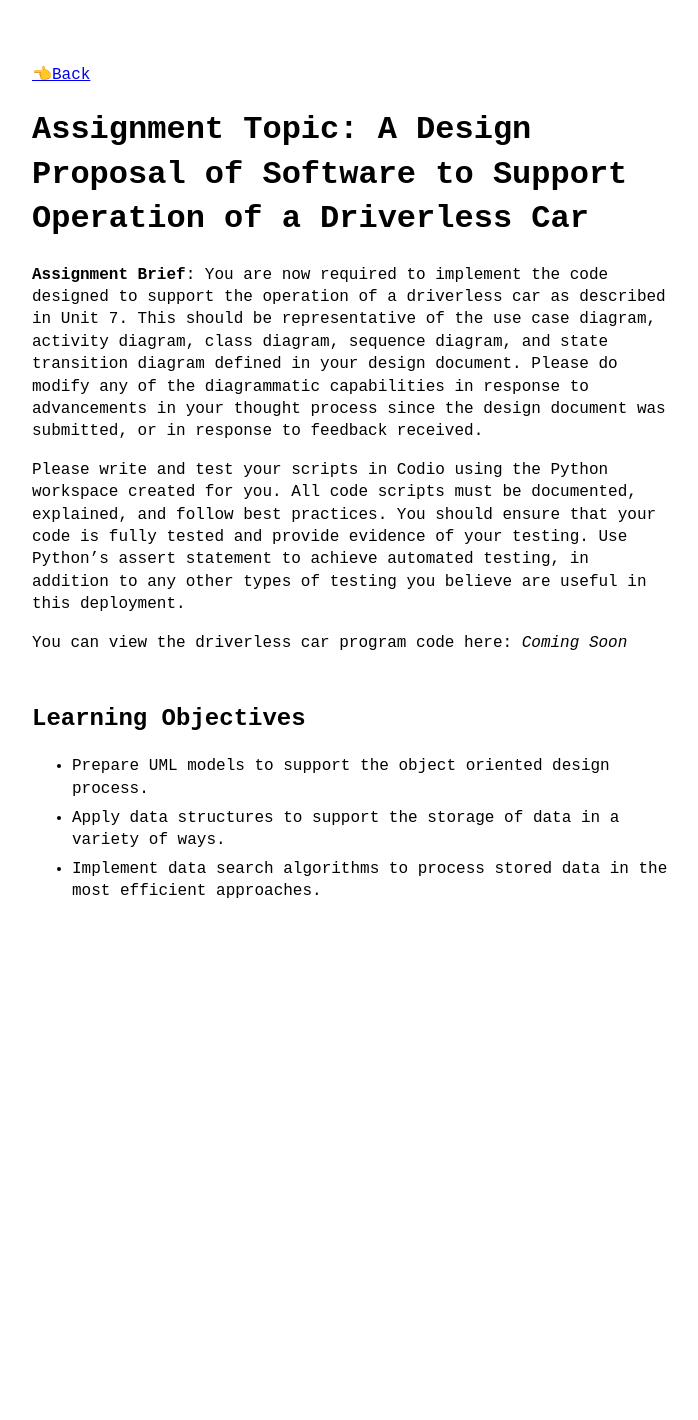
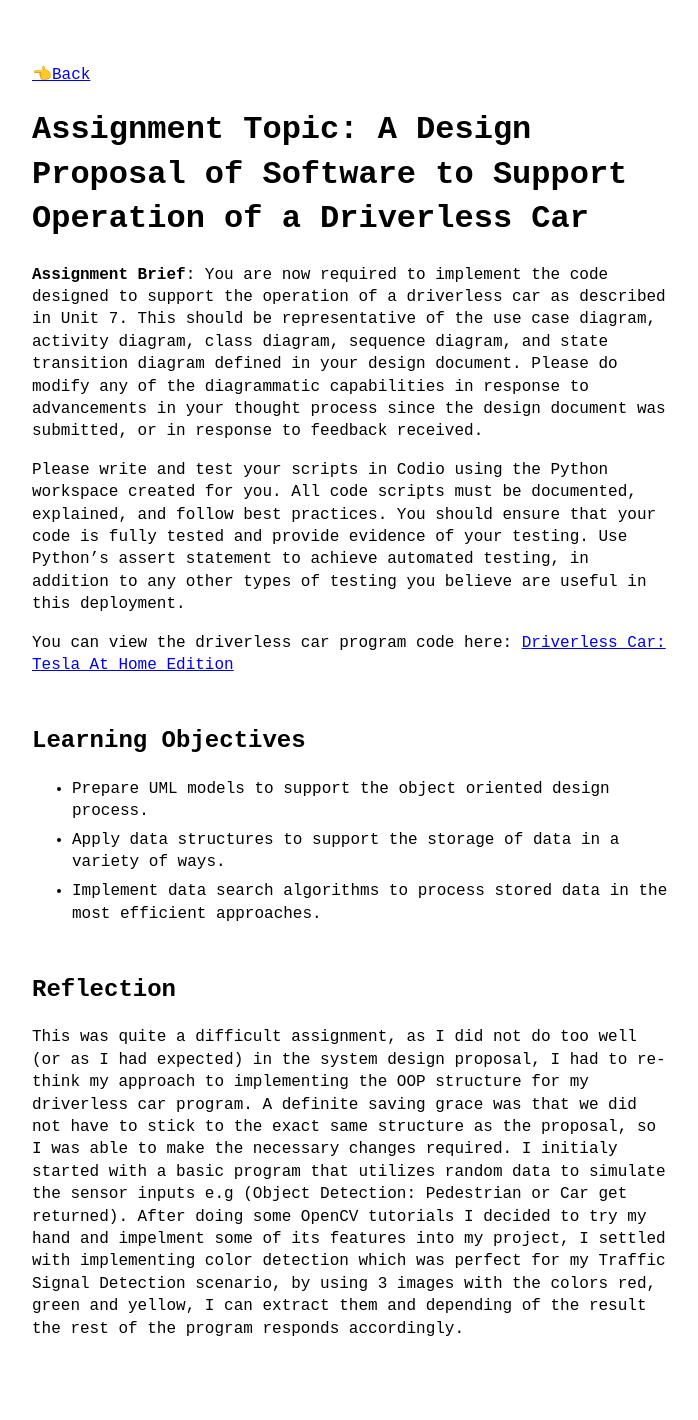
Before and after one commit to nkosi-tauro/essex-eportfolio-old, a Jekyll site: the page built from module_oop/assignment2.md, in a window 1280 px wide. Shown: the whole page, without its empty margins (288-986 px from the left). Built offline with Jekyll 4.4.1, drawn with Linux system fonts in a browser that asks for light colours; before the commit the page ends 983 px from its top, so only the background shows below that.

Commit message:
add link + reflection

```diff
--- a/module_oop/assignment2.md
+++ b/module_oop/assignment2.md
@@ -9,7 +9,7 @@ permalink: module_oop/system_implementation/
 
 Please write and test your scripts in Codio using the Python workspace created for you. All code scripts must be documented, explained, and follow best practices. You should ensure that your code is fully tested and provide evidence of your testing. Use Python's assert statement to achieve automated testing, in addition to any other types of testing you believe are useful in this deployment.
 
-You can view the driverless car program code here: *Coming Soon*
+You can view the driverless car program code here: [Driverless Car: Tesla At Home Edition](https://github.com/nkosi-tauro/oop_system/blob/master/system_implementation/driverless_car.py)
 
 
 
@@ -17,3 +17,6 @@ You can view the driverless car program code here: *Coming Soon*
 - Prepare UML models to support the object oriented design process.
 - Apply data structures to support the storage of data in a variety of ways.
 - Implement data search algorithms to process stored data in the most efficient approaches.
+
+## Reflection
+This was quite a difficult assignment, as I did not do too well (or as I had expected) in the system design proposal, I had to re-think my approach to implementing the OOP structure for my driverless car program. A definite saving grace was that we did not have to stick to the exact same structure as the proposal, so I was able to make the necessary changes required. I initialy started with a basic program that utilizes random data to simulate the sensor inputs e.g (Object Detection: Pedestrian or Car get returned). After doing some OpenCV tutorials I decided to try my hand and impelment some of its features into my project, I settled with implementing color detection which was perfect for my Traffic Signal Detection scenario, by using 3 images with the colors red, green and yellow, I can extract them and depending of the result the rest of the program responds accordingly.
```
